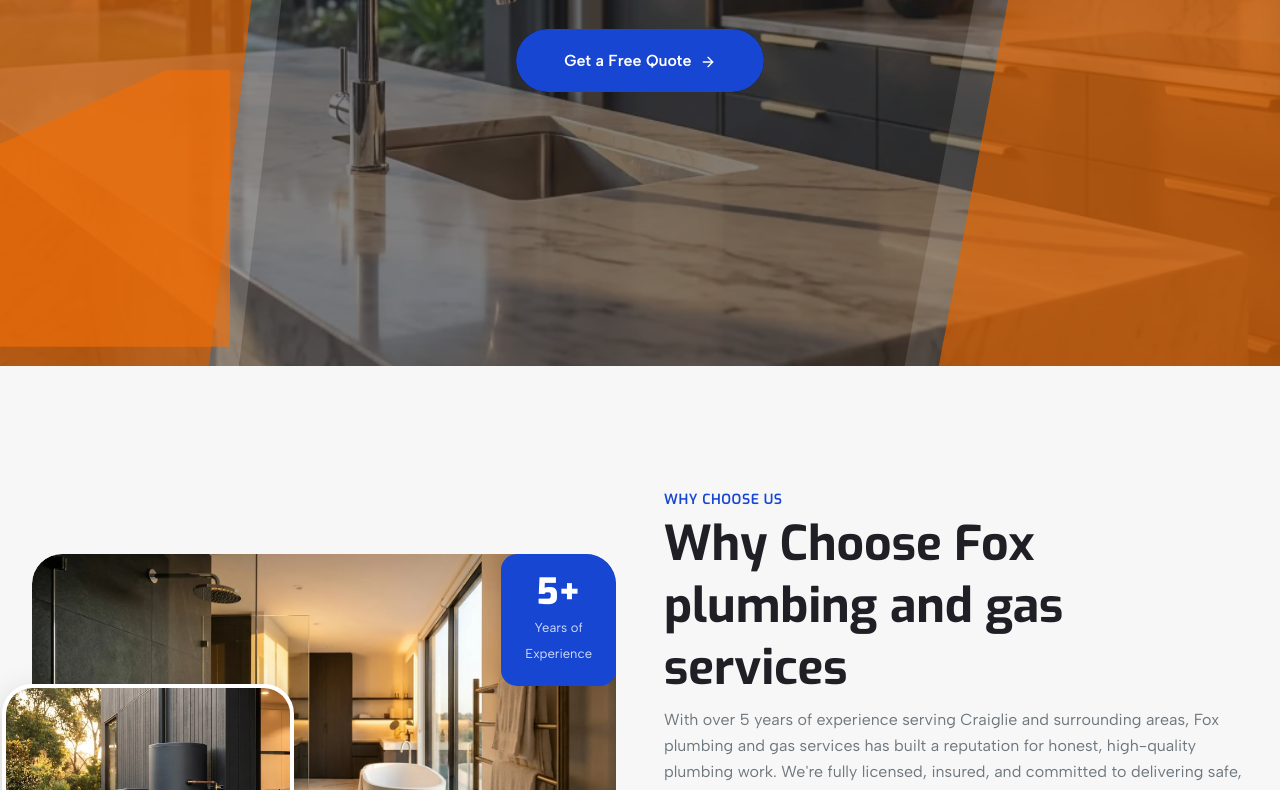
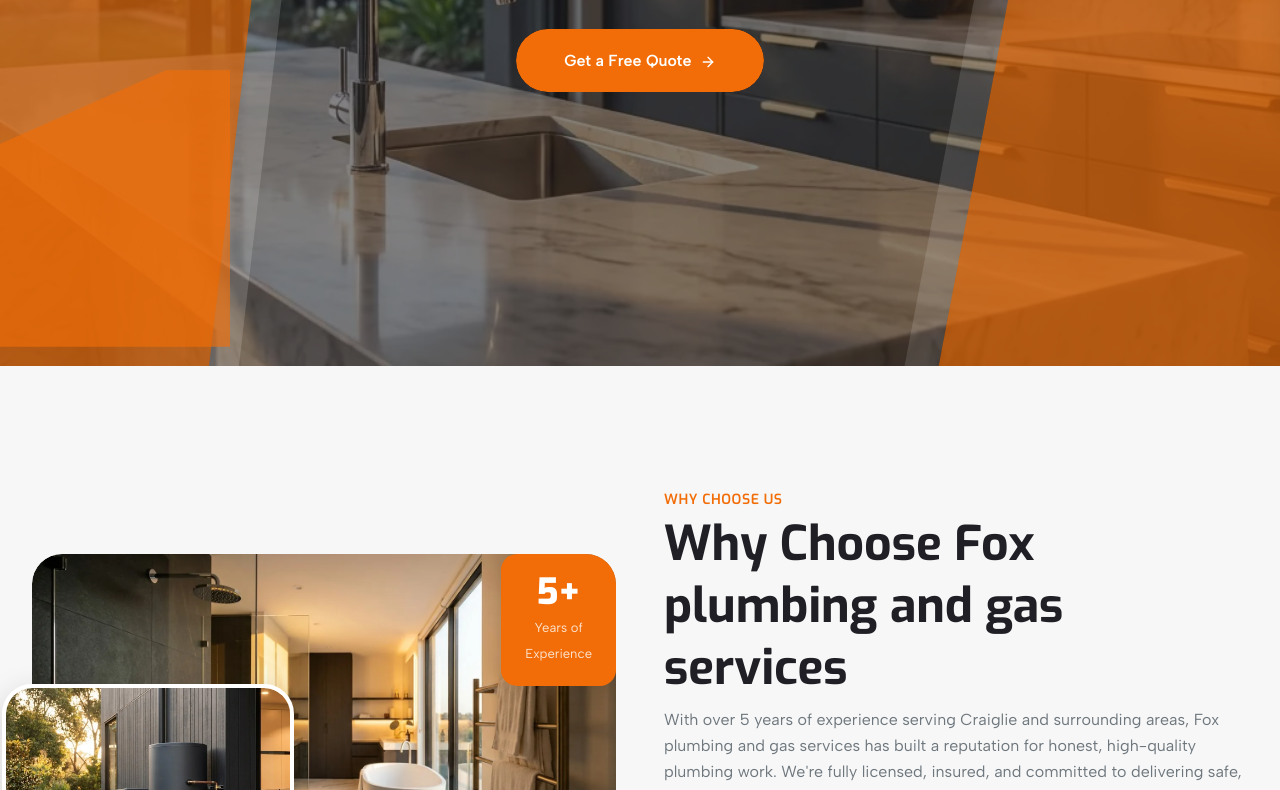
Before and after one commit to Thefreak2034/client-0404313797, a plain HTML site: page index.html in a window 1280 px wide. Shown: the part 674-1464 px from the top of the page. Drawn offline with Linux system fonts and the light colour scheme.

Commit message:
Patch styles.css with client brand color

```diff
--- a/css/styles.css
+++ b/css/styles.css
@@ -1,6 +1,6 @@
 /* ═══════════════════════════════════════════════════════════════
    TEMPLATE MID2 — Plumber (Drill Handyman Services theme)
-   Design: Blue (#1646D2) primary, dark heading (#1F1F25)
+   Design: Blue (#F26D07) primary, dark heading (#1F1F25)
    Fonts: Exo (headings) + Albert Sans (body)
    Two-row header. Mobile side-panel nav.
    Mobile-first responsive. Safari & Chrome tested.
@@ -10,7 +10,7 @@
    CSS Custom Properties
 ────────────────────────────────────── */
 :root {
-  --primary:       #1646D2;
+  --primary:       #F26D07;
   --primary-dark:  #1235A8;
   --heading:       #1F1F25;
   --body:          #6E777D;
```
